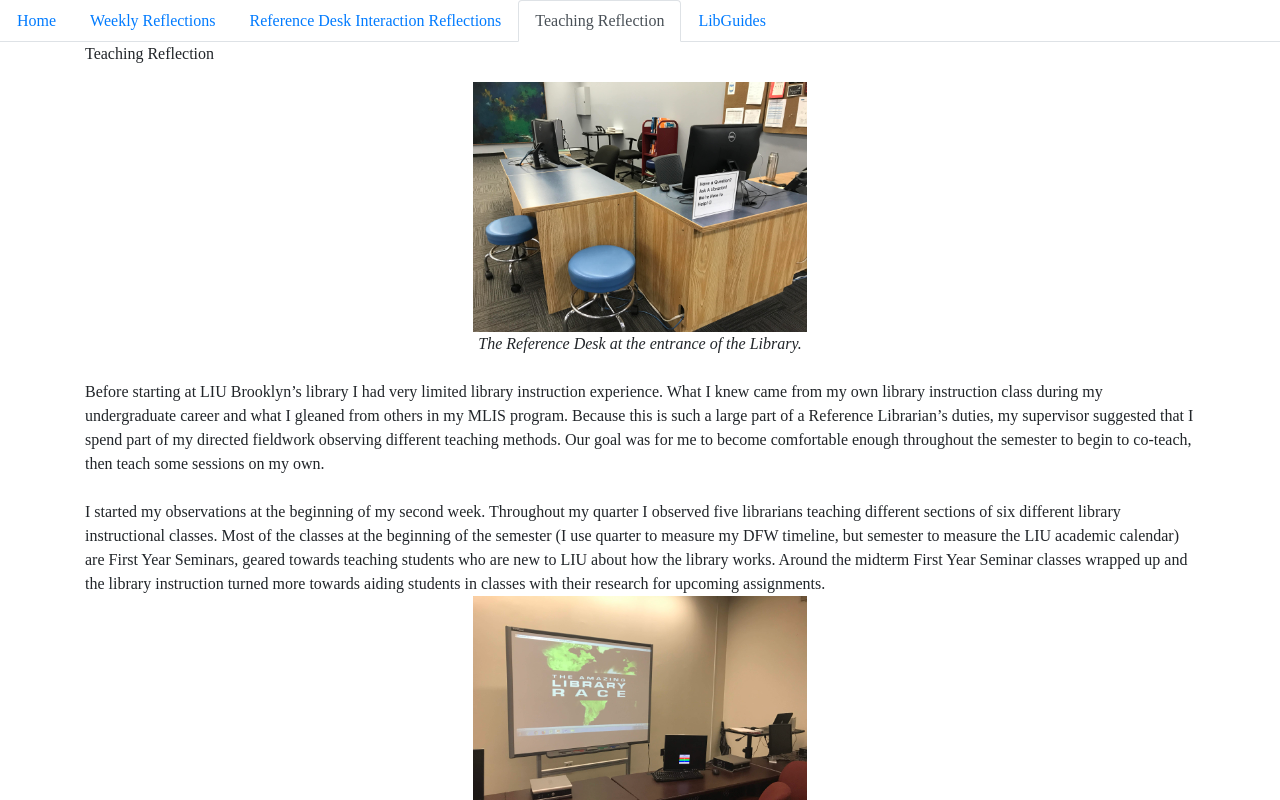
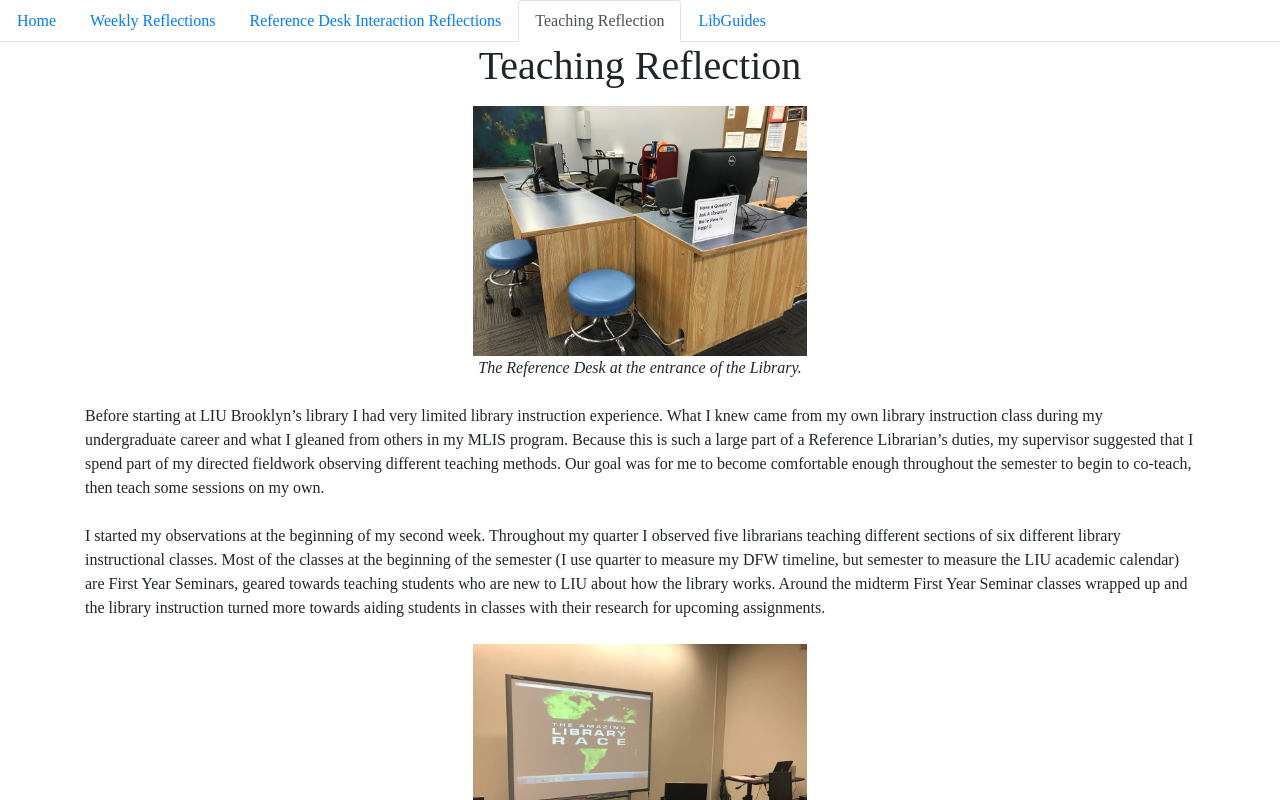
Before and after one commit to monte141/monte141.github.io, a plain HTML site: page DFW/index.html in a window 1280 px wide. Both pictures are taken after a click on the tab "Teaching Reflection". Shown: the top 800 px of the page. Drawn offline with nearby package versions, Linux system fonts and the light colour scheme.

Commit message:
mitchell fixed it

```diff
--- a/DFW/index.html
+++ b/DFW/index.html
@@ -1293,8 +1293,8 @@
         role="tabpanel"
         aria-labelledby="teaching-tab"
       >
-        Teaching Reflection
-      </div>
+        <h1 class="text-center">Teaching Reflection</h1>
+
       <p>
           <div class="text-center dodge">
               <img src="Images/Reference_Desk.JPG" class="img-fluid" /> <br />
@@ -1318,6 +1318,7 @@
         classes wrapped up and the library instruction turned more towards
         aiding students in classes with their research for upcoming assignments.
         <br />
+        <br>
         <div class="text-center dodge">
           <img src="Images/Amazing_Library_Race.JPG" class="img-fluid" /> <br />
           <em>The presentation page for the First Year Seminar class. </em>
@@ -1362,6 +1363,7 @@
         own co-teaching I was starting to get involved in the classes. If there
         were a lot of search questions during the activity time, I would step in
         and aid students one-on-one. <br />
+        <br>
         <div class="text-center dodge">
           <img src="Images/Library_Classroom.JPG" class="img-fluid" /> <br />
           <em>One of the two classrooms where library instruction is held. </em>
@@ -1407,6 +1409,7 @@
         classes I had taught. And what I learned at LIU will not only carry over
         to my current job, but to any future work I do in libraries.
       </p>
+    </div>
       <div
         class="tab-pane fade"
         id="libguides"
```
